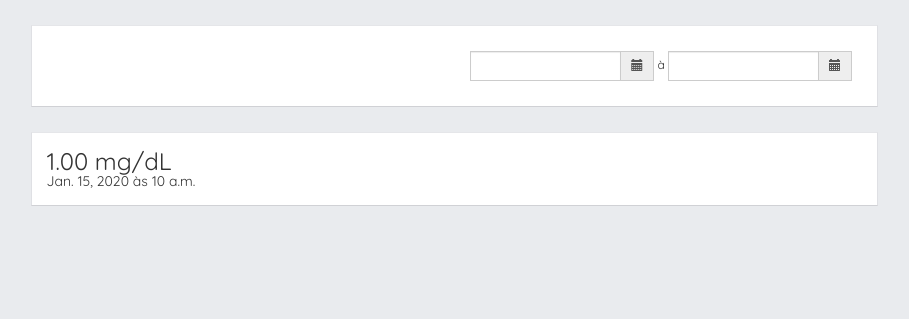
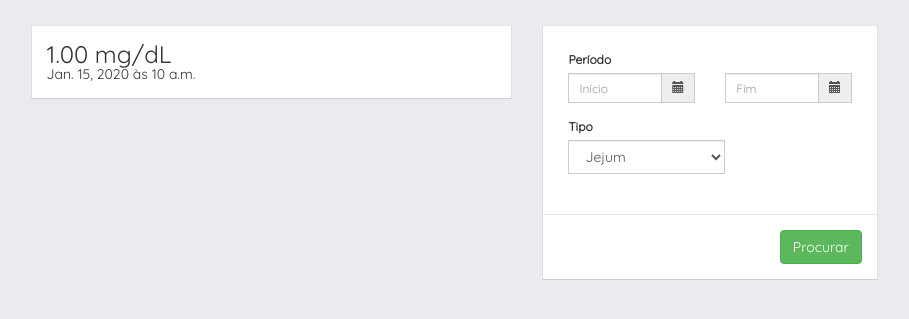
Before and after one commit to weynelucas/GlucoseMonitor, a Django app: page /measures/list in a window 1280 px wide. Shown: the top 319 px of the page, without its empty margins (332-1241 px from the left). Run offline with Django 3.2, Linux system fonts and the light colour scheme; a user stored in the database is signed in; tables that the repository leaves empty hold one stand-in row (values such as "Sample post"); some libraries are stand-ins or nearby versions.

Commit message:
List Filters

```diff
--- a/GlucoseMonitor/static/css/master.css
+++ b/GlucoseMonitor/static/css/master.css
@@ -36,6 +36,7 @@ body {
 
 /* Content Box */
 .content-box {
+    margin-top: 25px;
     margin-bottom: 25px;
     background-color: #fff;
     border: 1px solid;
--- a/measures/templates/measures/list.html
+++ b/measures/templates/measures/list.html
@@ -3,28 +3,8 @@
 
 {% block main_content %}
 
-<form class="form-box form-inline right" role="search" action="/measures/list" method="get">
-    <div class="form-box-content">
-        <div class="form-group no-margin">
-            <div class='input-group input-group-sm date' id="initial_date">
-                <input type='text' name="initial_date" class="form-control" />
-                <span class="input-group-addon">
-                    <span class="glyphicon glyphicon-calendar"></span>
-                </span>
-            </div>
-        </div>
-        à
-        <div class="form-group no-margin">
-            <div class='input-group input-group-sm date' id='final_date'>
-                <input type='text' name="final_date" class="form-control" />
-                <span class="input-group-addon">
-                    <span class="glyphicon glyphicon-calendar"></span>
-                </span>
-            </div>
-        </div>
-    </div>
-</form>
-
+<div class="row">
+    <div class="col-md-7">
         {% for instance in queryset %}
         <div class="content-box">
             <div class="content-box-body">
@@ -41,12 +21,62 @@
             </div>
         </div>
         {% endfor %}
-
         {% if queryset.paginator.num_pages > 1 %}
         <div class="text-center">
             {% bootstrap_paginate queryset %}
         </div>
         {% endif %}
+    </div>
+
+    <div class="col-md-5">
+        <form class="form-box" role="search" action="/measures/list" method="get">
+            <div class="form-box-content">
+                <label for="">Período</label>
+
+                <div class="form-group no-margin">
+                    <div class="row">
+                        <div class="col-md-6">
+                            <div class='input-group input-group-sm date' id="initial_date">
+                                <input type='text' name="initial_date" class="form-control" placeholder="Início"/>
+                                <span class="input-group-addon">
+                                    <span class="glyphicon glyphicon-calendar"></span>
+                                </span>
+                            </div>
+                        </div>
+                        <div class="col-md-6">
+                            <div class="form-group">
+                                <div class='input-group input-group-sm date' id='final_date'>
+                                    <input type='text' name="final_date" class="form-control" placeholder="Fim"/>
+                                    <span class="input-group-addon">
+                                        <span class="glyphicon glyphicon-calendar"></span>
+                                    </span>
+                                </div>
+                            </div>
+                        </div>
+                    </div>
+                </div>
+
+                <div class="form-group">
+                    <div class="input-group">
+                        <label for="type">Tipo</label>
+                        <select id="type" name="type" class="form-control" name="">
+                            <option value="JJ">Jejum</option>
+                            <option value="PF">Pós-Refeição</option>
+                        </select>
+                    </div>
+                </div>
+            </div>
+            <div class="form-box-actions">
+                <button type="submit" class="btn btn-success">Procurar</button>
+            </div>
+        </form>
+    </div>
+</div>
+
+
+
+
+
 
 {% endblock %}
 
--- a/measures/views.py
+++ b/measures/views.py
@@ -40,7 +40,9 @@ def index(request):
 
 @login_required
 def list(request):
-    queryset = GlucoseMeasure.objects.all()
+    initial_date = datetime.strptime(request.GET.get('initial_date','11/06/2016 00:00'), "%d/%m/%Y %H:%M").date()
+    final_date = datetime.strptime(request.GET.get('finall_date','11/06/2030 00:00'), "%d/%m/%Y %H:%M").date()
+    queryset = GlucoseMeasure.objects.filter(datetime__gte=initial_date, datetime__lte=final_date)
     paginator = Paginator(queryset, 15)
     page = request.GET.get('page', 1)
 
```
Lines whose indentation alone changed are shown as unchanged.
